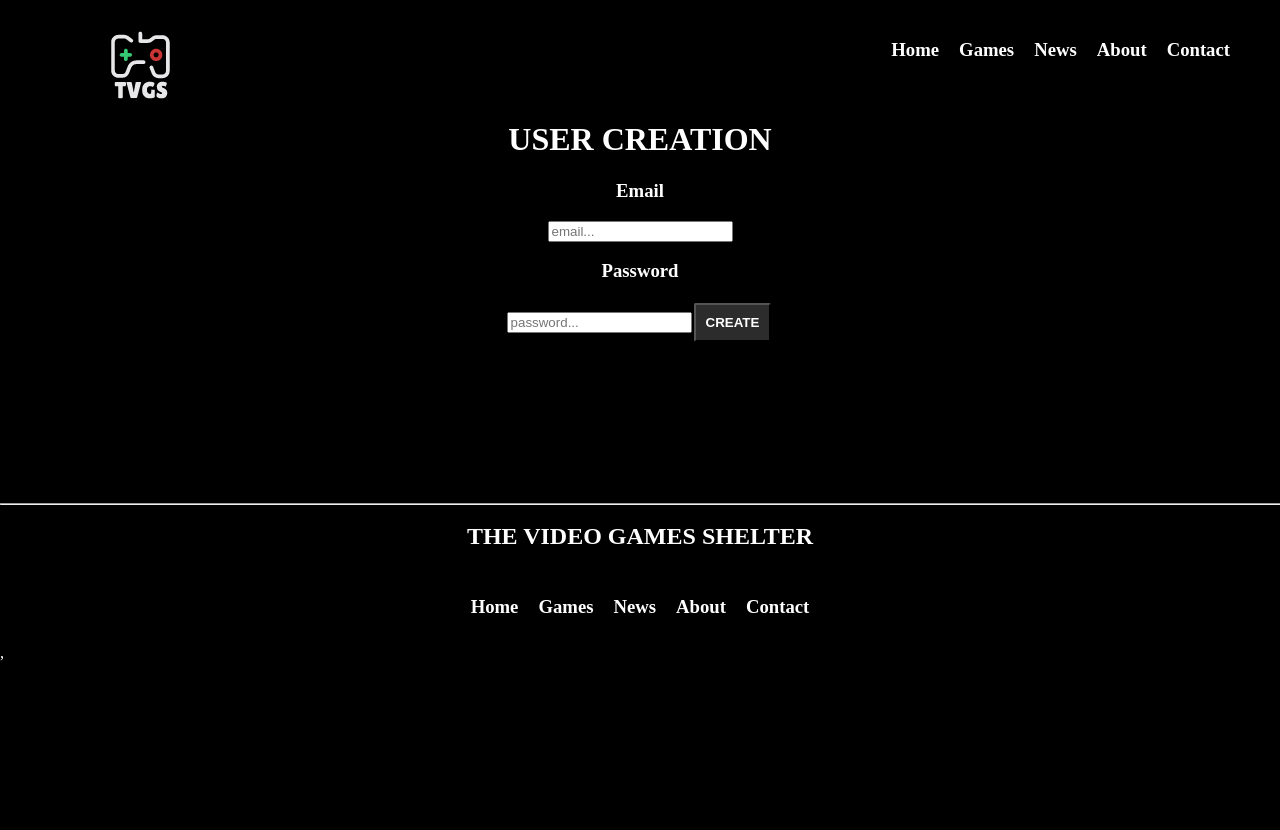
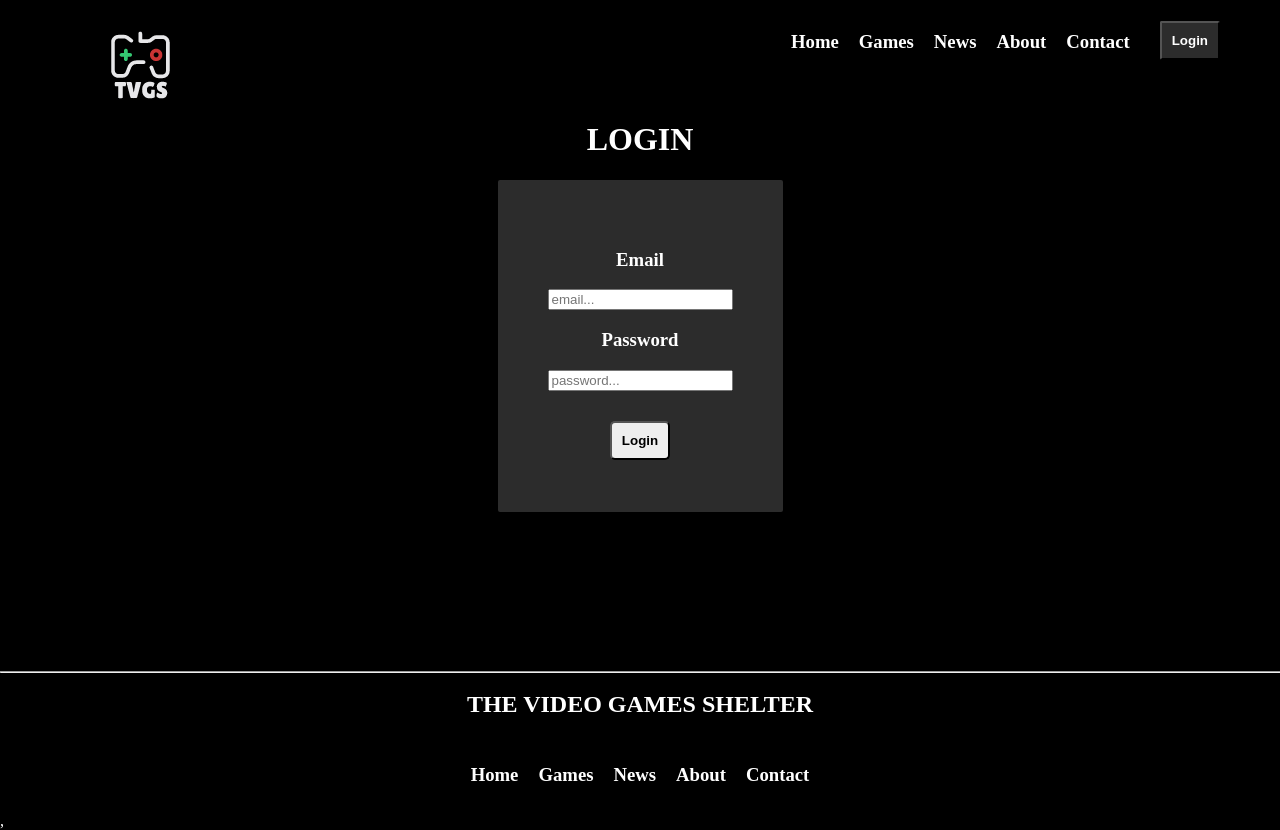
Before and after one commit to tomasfv/TVGS-Frontend, a React (Create React App) app: page /usercreate in a window 1280 px wide. Before the commit the page ends 800 px from the top, so only its background shows below. Built offline with nearby package versions, Linux system fonts and the light colour scheme; a web font is replaced by a local one.

Commit message:
add login

```diff
--- a/src/components/NavBar.css
+++ b/src/components/NavBar.css
@@ -15,7 +15,7 @@
 }
 
 .logo-navbar{
-    margin-right: 800px;
+    margin-right: 700px;
     margin-bottom: 170px;
     height: 0px;
     width: 0px;
@@ -34,3 +34,9 @@
     margin: 10px;
     font-weight:bolder;
 }
+
+.login-navbar{
+    margin: 20px;
+    margin-top: 0px;
+
+}
--- a/src/components/NavBar.jsx
+++ b/src/components/NavBar.jsx
@@ -17,6 +17,11 @@ export default function NavBar(){
                 <li><h3 className='page-navbar'>News</h3></li>
                 <li><h3 className='page-navbar'>About</h3></li>
                 <li><h3 className='page-navbar'>Contact</h3></li>
+                <li>
+                    <Link to={'/usercreate'}>
+                        <button className='login-navbar'>Login</button>
+                    </Link>
+                </li>
             </ul>
         </nav>
     )
--- a/src/components/UserCreate.css
+++ b/src/components/UserCreate.css
@@ -0,0 +1,24 @@
+.usercreate-container{
+    display: flex;
+    flex-direction: column;
+    justify-content: center;
+    align-items: center;
+}
+
+.usercreate-form{
+    display: flex;
+    flex-direction: column;
+    justify-content: center;
+    align-items: center;
+    padding: 50px;
+    background-color: rgb(44, 44, 44);
+    border-radius: 2px;
+}
+
+.usercreate-btn{
+    background-color: rgb(238, 238, 238);
+    color: black;
+    font-weight: bolder;
+    margin-top: 30px;
+    border-radius: 5px;
+}
--- a/src/components/UserCreate.jsx
+++ b/src/components/UserCreate.jsx
@@ -46,14 +46,14 @@ export default function UserCreate(){
 
     return (
         <div className="usercreate-container">
-            <h1>USER CREATION</h1>
+            <h1>LOGIN</h1>
 
-            <form onSubmit={(e) => handleSubmit(e)}>
+            <form className="usercreate-form" onSubmit={(e) => handleSubmit(e)}>
                 <label><h3>Email </h3></label>
                 <input type='text' value={input.email} name='email' placeholder="email..." onChange={(e) => handleChange(e)}/>
                 <label><h3>Password </h3></label>
                 <input type='text' value={input.password} name='password' placeholder="password..." onChange={(e) => handleChange(e)}/>
-                <button type='submit'>CREATE</button>
+                <button type='submit'className="usercreate-btn">Login</button>
             </form>
         </div>
     )
```
